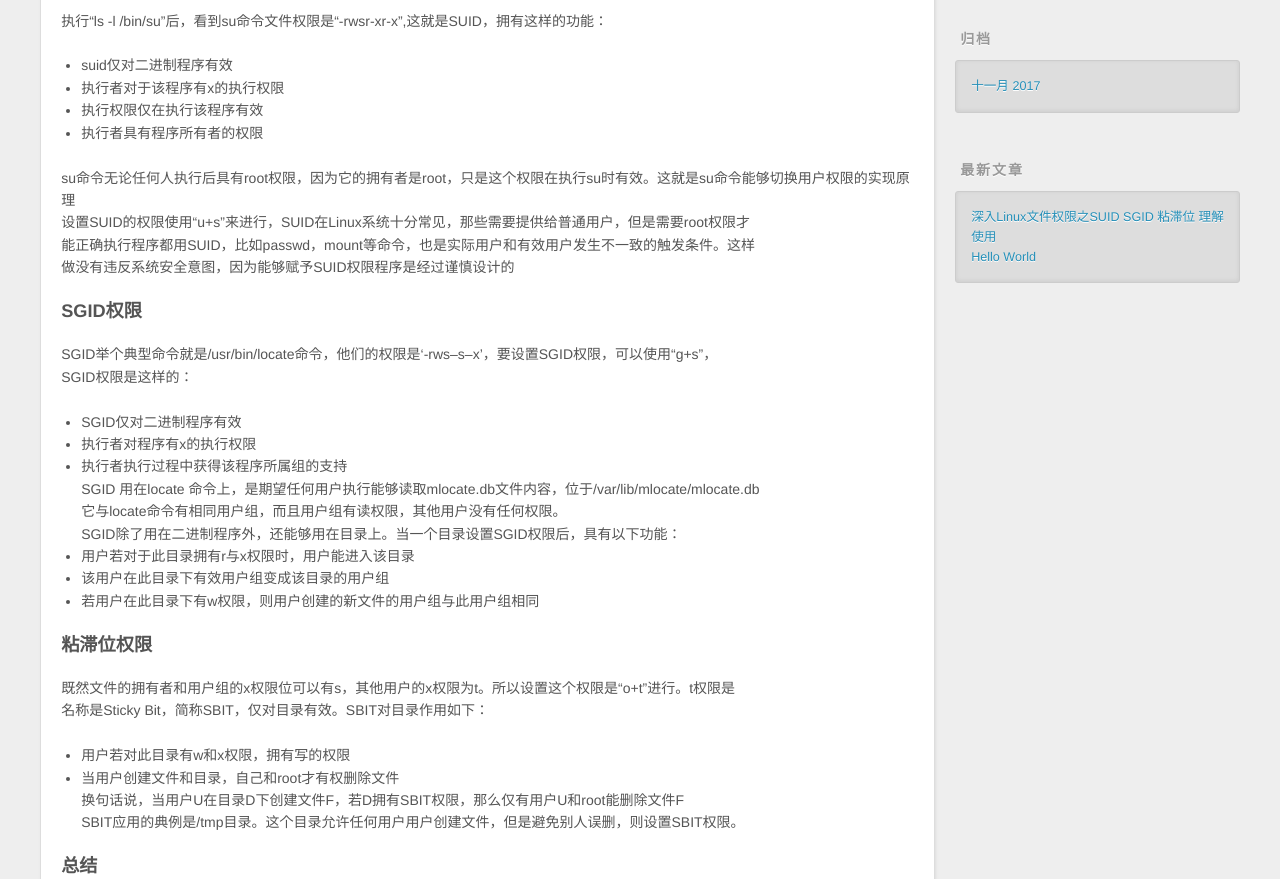
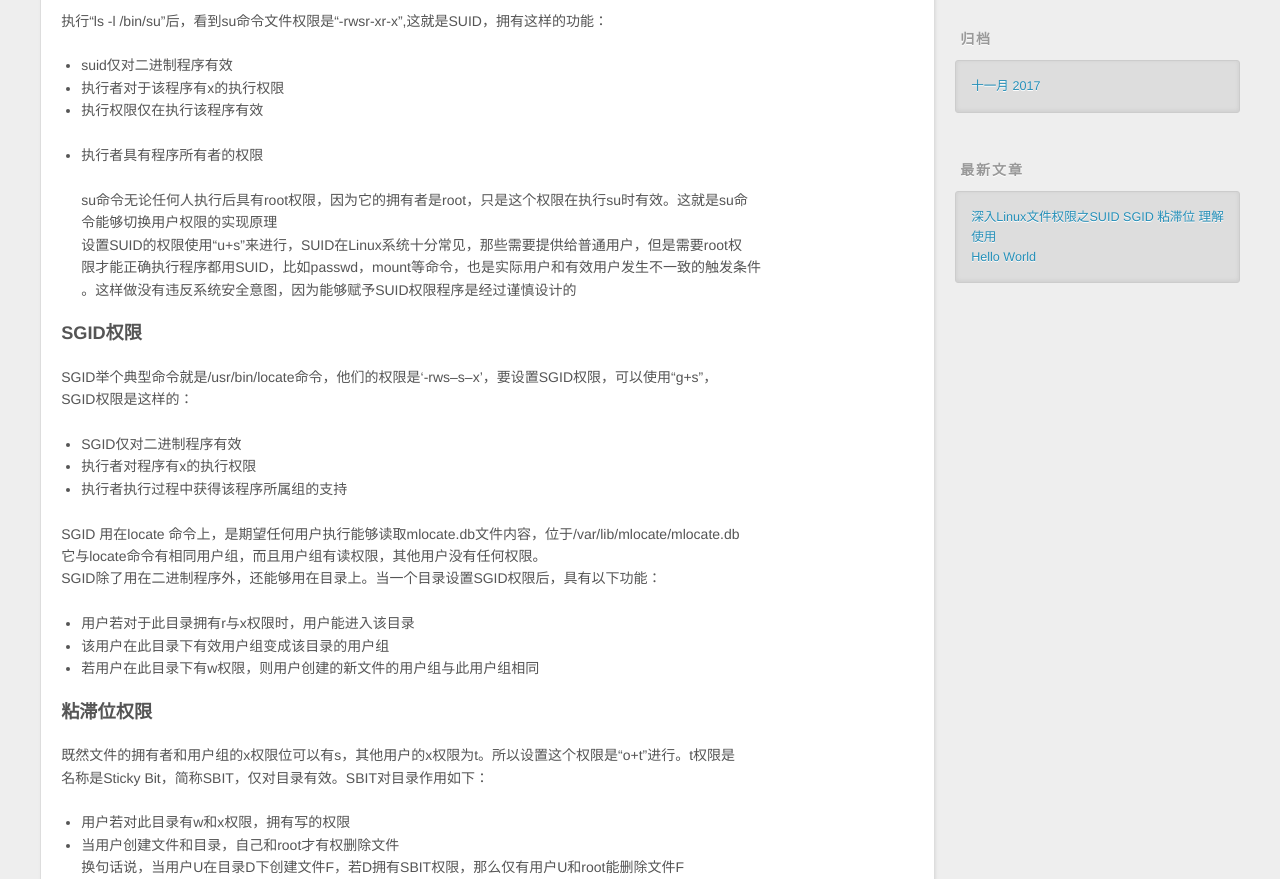
Before and after one commit to kaifoon/kaifoon.github.io, a plain HTML site: page index.html in a window 1280 px wide. Shown: the part 600-1479 px from the top of the page. Drawn offline with nearby package versions, Linux system fonts and the light colour scheme.

Commit message:
Site updated: 2017-11-12 19:29:43

```diff
--- a/index.html
+++ b/index.html
@@ -93,14 +93,18 @@
 <li>suid仅对二进制程序有效</li>
 <li>执行者对于该程序有x的执行权限</li>
 <li>执行权限仅在执行该程序有效</li>
-<li>执行者具有程序所有者的权限</li>
+<li><p>执行者具有程序所有者的权限</p>
+<p>su命令无论任何人执行后具有root权限，因为它的拥有者是root，只是这个权限在执行su时有效。这就是su命<br>令能够切换用户权限的实现原理<br>设置SUID的权限使用“u+s”来进行，SUID在Linux系统十分常见，那些需要提供给普通用户，但是需要root权<br>限才能正确执行程序都用SUID，比如passwd，mount等命令，也是实际用户和有效用户发生不一致的触发条件<br>。这样做没有违反系统安全意图，因为能够赋予SUID权限程序是经过谨慎设计的</p>
+</li>
 </ul>
-<p>su命令无论任何人执行后具有root权限，因为它的拥有者是root，只是这个权限在执行su时有效。这就是su命令能够切换用户权限的实现原理<br>设置SUID的权限使用“u+s”来进行，SUID在Linux系统十分常见，那些需要提供给普通用户，但是需要root权限才<br>能正确执行程序都用SUID，比如passwd，mount等命令，也是实际用户和有效用户发生不一致的触发条件。这样<br>做没有违反系统安全意图，因为能够赋予SUID权限程序是经过谨慎设计的</p>
 <h3 id="SGID权限"><a href="#SGID权限" class="headerlink" title="SGID权限"></a>SGID权限</h3><p>SGID举个典型命令就是/usr/bin/locate命令，他们的权限是‘-rws–s–x’，要设置SGID权限，可以使用“g+s”，<br>SGID权限是这样的：</p>
 <ul>
 <li>SGID仅对二进制程序有效</li>
 <li>执行者对程序有x的执行权限</li>
-<li>执行者执行过程中获得该程序所属组的支持<br>SGID 用在locate 命令上，是期望任何用户执行能够读取mlocate.db文件内容，位于/var/lib/mlocate/mlocate.db<br>它与locate命令有相同用户组，而且用户组有读权限，其他用户没有任何权限。<br>SGID除了用在二进制程序外，还能够用在目录上。当一个目录设置SGID权限后，具有以下功能：</li>
+<li>执行者执行过程中获得该程序所属组的支持</li>
+</ul>
+<p>SGID 用在locate 命令上，是期望任何用户执行能够读取mlocate.db文件内容，位于/var/lib/mlocate/mlocate.db<br>它与locate命令有相同用户组，而且用户组有读权限，其他用户没有任何权限。<br>SGID除了用在二进制程序外，还能够用在目录上。当一个目录设置SGID权限后，具有以下功能：</p>
+<ul>
 <li>用户若对于此目录拥有r与x权限时，用户能进入该目录</li>
 <li>该用户在此目录下有效用户组变成该目录的用户组</li>
 <li>若用户在此目录下有w权限，则用户创建的新文件的用户组与此用户组相同</li>
@@ -115,7 +119,7 @@
 
     </div>
     <footer class="article-footer">
-      <a data-url="http://yoursite.com/2017/11/12/suid-sgid-stickybit/" data-id="cj9wo8tcd0001ygn0r1ed8v89" class="article-share-link">Share</a>
+      <a data-url="http://yoursite.com/2017/11/12/suid-sgid-stickybit/" data-id="cj9woh137000102n0zdsxlpxn" class="article-share-link">Share</a>
 
 
   <ul class="article-tag-list"><li class="article-tag-list-item"><a class="article-tag-list-link" href="/tags/Linux/">Linux</a></li><li class="article-tag-list-item"><a class="article-tag-list-link" href="/tags/Linux文件权限/">Linux文件权限</a></li></ul>
@@ -162,7 +166,7 @@
 
     </div>
     <footer class="article-footer">
-      <a data-url="http://yoursite.com/2017/11/12/hello-world/" data-id="cj9wo8tc50000ygn0vxml0moo" class="article-share-link">Share</a>
+      <a data-url="http://yoursite.com/2017/11/12/hello-world/" data-id="cj9woh131000002n0zc9ggc0e" class="article-share-link">Share</a>
 
 
     </footer>
```
Also changed, not shown: 2017/11/12/hello-world/index.html (+1 -1 lines), 2017/11/12/suid-sgid-stickybit/index.html (+9 -5 lines).
